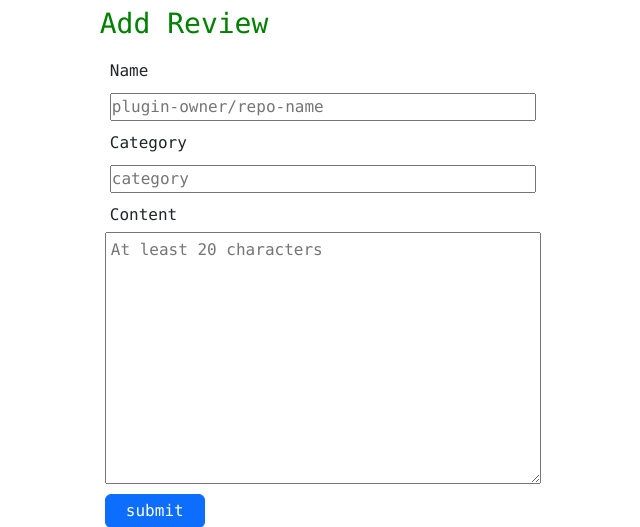
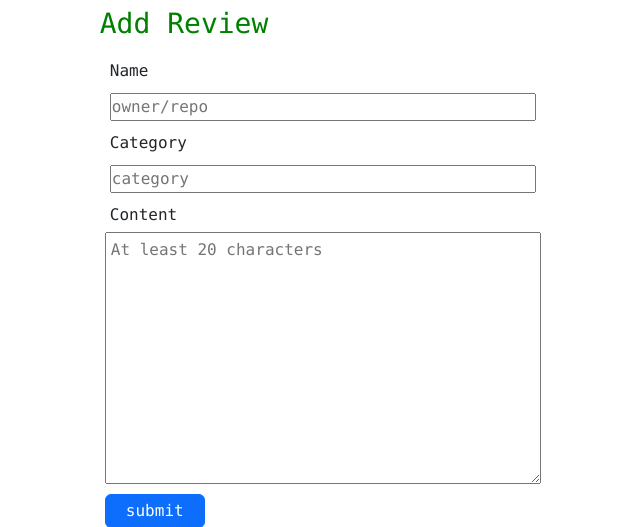
Before and after one commit to dreessen-n/neovim_plugin_reviews, a Flask app: page /review/new in a window 1280 px wide. Shown: the part 258-785 px from the top of the page, without its empty margins (305-945 px from the left). Run offline with Flask 2, Linux system fonts and the light colour scheme; the visitor is signed in with stand-in values (Sample User, id 1).

Commit message:
Adjust placeholder in name on new

```diff
--- a/flask_app/templates/new.html
+++ b/flask_app/templates/new.html
@@ -45,7 +45,7 @@
                     <h3>Add Review</h3>
                     <form class="form_create" action="/review/create" method="POST">
                         <label for="name">Name</label>
-                        <input type="text" placeholder="plugin-owner/repo-name" name="name" >
+                        <input type="text" placeholder="owner/repo" name="name" >
                         <label for="category">Category</label>
                         <input type="text" placeholder="category" name="category" >
                         <label for="content">Content</label>
```
